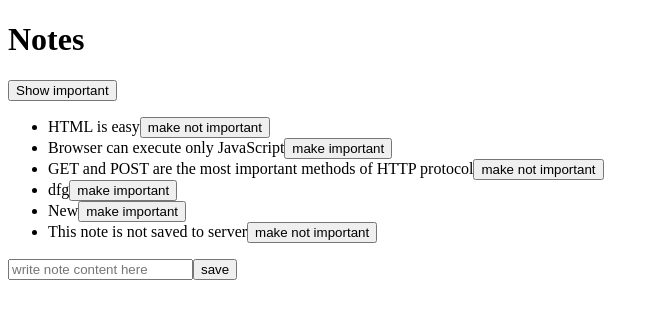
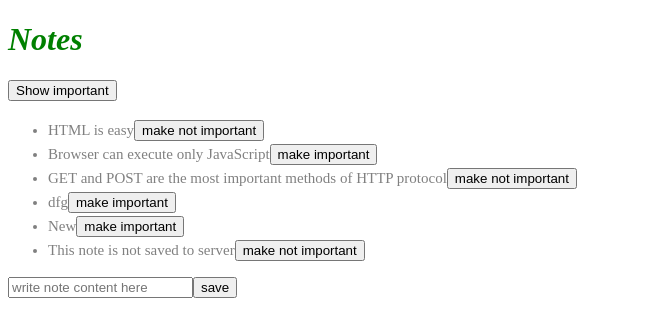
Before and after one commit to FeelNostalgic/fullstackopen-bootcamp, a React (Vite) app in the folder testing/: page / in a window 1280 px wide. Shown: the top 336 px of the page, without its empty margins (0-659 px from the left). Built offline with nearby package versions, Linux system fonts and the light colour scheme; data requests are answered from the project's data file.

Commit message:
index.css

```diff
--- a/testing/src/App.jsx
+++ b/testing/src/App.jsx
@@ -3,6 +3,8 @@ import Note from './components/Note'
 import Button from './components/Button'
 import { Header } from './components/Headers'
 import noteService from './services/notes'
+
+import './index.css'
 
 const History = ({ allClicks }) => {
   if (allClicks.length === 0) {
@@ -19,15 +21,28 @@ const History = ({ allClicks }) => {
   )
 }
 
+const Notification = ({ message }) => {
+  if (message === null) {
+    return null
+  }
+
+  return (
+    <div className='error'>
+      {message}
+    </div>
+  )
+}
+
 const App = () => {
   const [notes, setNotes] = useState([])
   const [newNotes, setNewNotes] = useState('')
   const [showAll, setShowAll] = useState(true)
+  const [errorMessage, setErrorMessage] = useState(null)
 
-  const [left, setLeft] = useState(0)
-  const [right, setRight] = useState(0)
-  const [allClicks, setAll] = useState([])
-  const [total, setTotal] = useState(0)
+  // const [left, setLeft] = useState(0)
+  // const [right, setRight] = useState(0)
+  // const [allClicks, setAll] = useState([])
+  // const [total, setTotal] = useState(0)
 
   const hook = () => {
     // console.log('effect')
@@ -40,19 +55,19 @@ const App = () => {
 
   useEffect(hook, [])
 
-  const handleLeftClick = () => {
-    setAll(allClicks.concat('L'))
-    const updatedLeft = left + 1
-    setLeft(updatedLeft)
-    setTotal(updatedLeft + right)
-  }
+  // const handleLeftClick = () => {
+  //   setAll(allClicks.concat('L'))
+  //   const updatedLeft = left + 1
+  //   setLeft(updatedLeft)
+  //   setTotal(updatedLeft + right)
+  // }
 
-  const handleRightClick = () => {
-    setAll(allClicks.concat('R'))
-    const updatedRight = right + 1
-    setRight(updatedRight)
-    setTotal(left + updatedRight)
-  }
+  // const handleRightClick = () => {
+  //   setAll(allClicks.concat('R'))
+  //   const updatedRight = right + 1
+  //   setRight(updatedRight)
+  //   setTotal(left + updatedRight)
+  // }
 
   const handleNoteChange = (event) => {
     setNewNotes(event.target.value)
@@ -83,9 +98,10 @@ const App = () => {
         setNotes(notes.map(n => n.id !== id ? n : returnedNote)) // replace the old note with the updated note
       })
       .catch(error => {
-        alert(
-          `the note '${note.content}' was already removed from server`
-        )
+          setErrorMessage(`Note '${note.content}' was already removed from server`)
+          setTimeout(() => {
+            setErrorMessage(null)
+          }, 5000)
         setNotes(notes.filter(n => n.id !== id))
       })
   }
@@ -103,7 +119,9 @@ const App = () => {
       <History allClicks={allClicks} />
       <p>total {total}</p>
       */}
+
       <Header text='Notes' />
+      <Notification message={errorMessage} />
       <Button onClick={() => setShowAll(!showAll)} text={showAll ? 'Show important' : 'Show all'} />
       <ul>
         {notesToShow.map(note =>
--- a/testing/src/components/Note.jsx
+++ b/testing/src/components/Note.jsx
@@ -5,7 +5,7 @@ const Note = ({ note, toggleImportance }) => {
   const label = note.important ? 'make not important' : 'make important'
 
   return (
-    <li>
+    <li className='note'>
       {note.content}
       <Button onClick={toggleImportance} text={label}></Button>
     </li>)
--- /dev/null
+++ b/testing/src/index.css
@@ -0,0 +1,20 @@
+h1 {
+    color: green;
+    font-style: italic;
+}
+
+.note {
+    color: grey;
+    padding-top: 3px;
+    font-size: 15px;
+}
+
+.error {
+    color: red;
+    background: lightgrey;
+    font-size: 20px;
+    border-style: solid;
+    border-radius: 5px;
+    padding: 10px;
+    margin-bottom: 10px;
+  }
```
